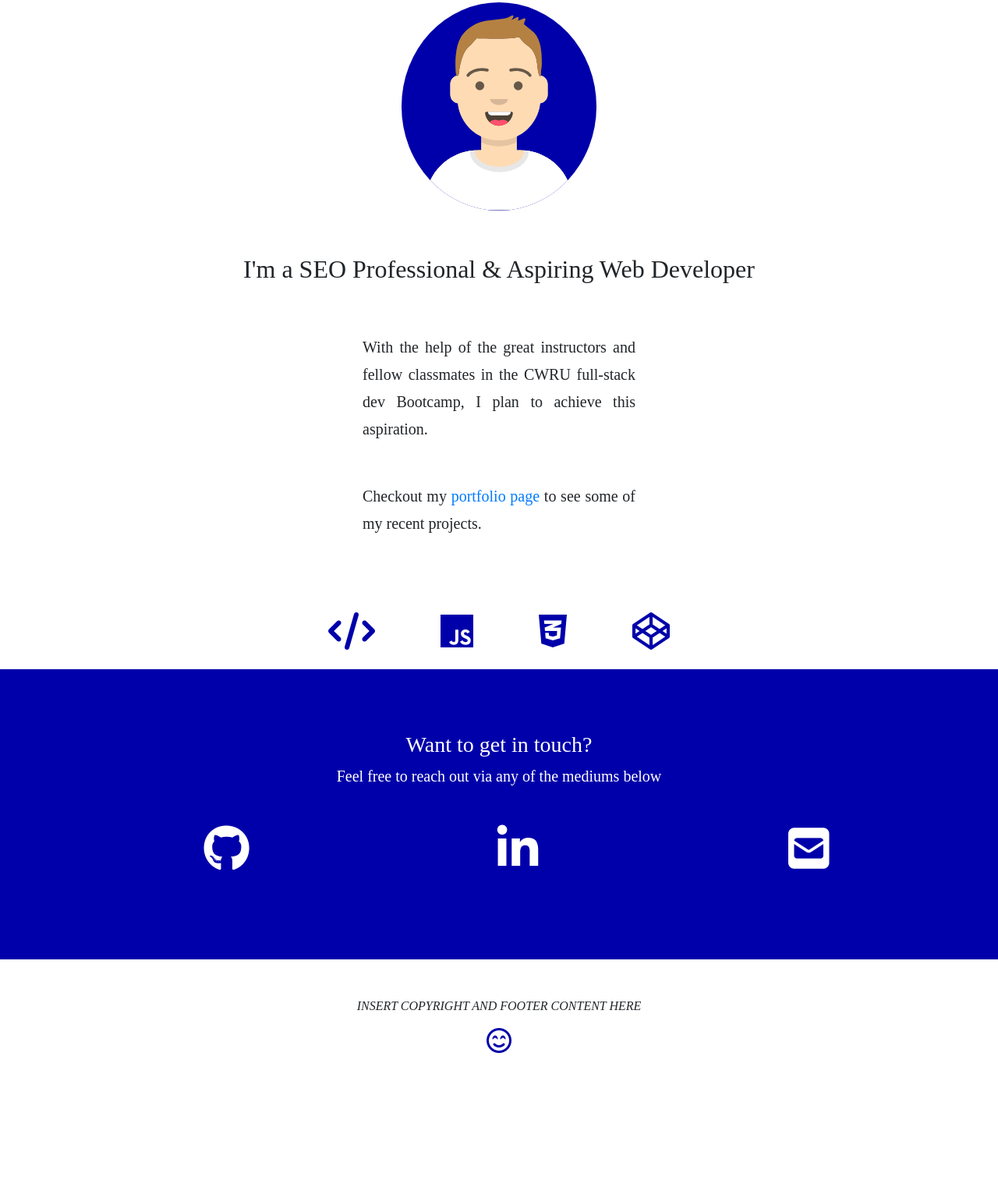
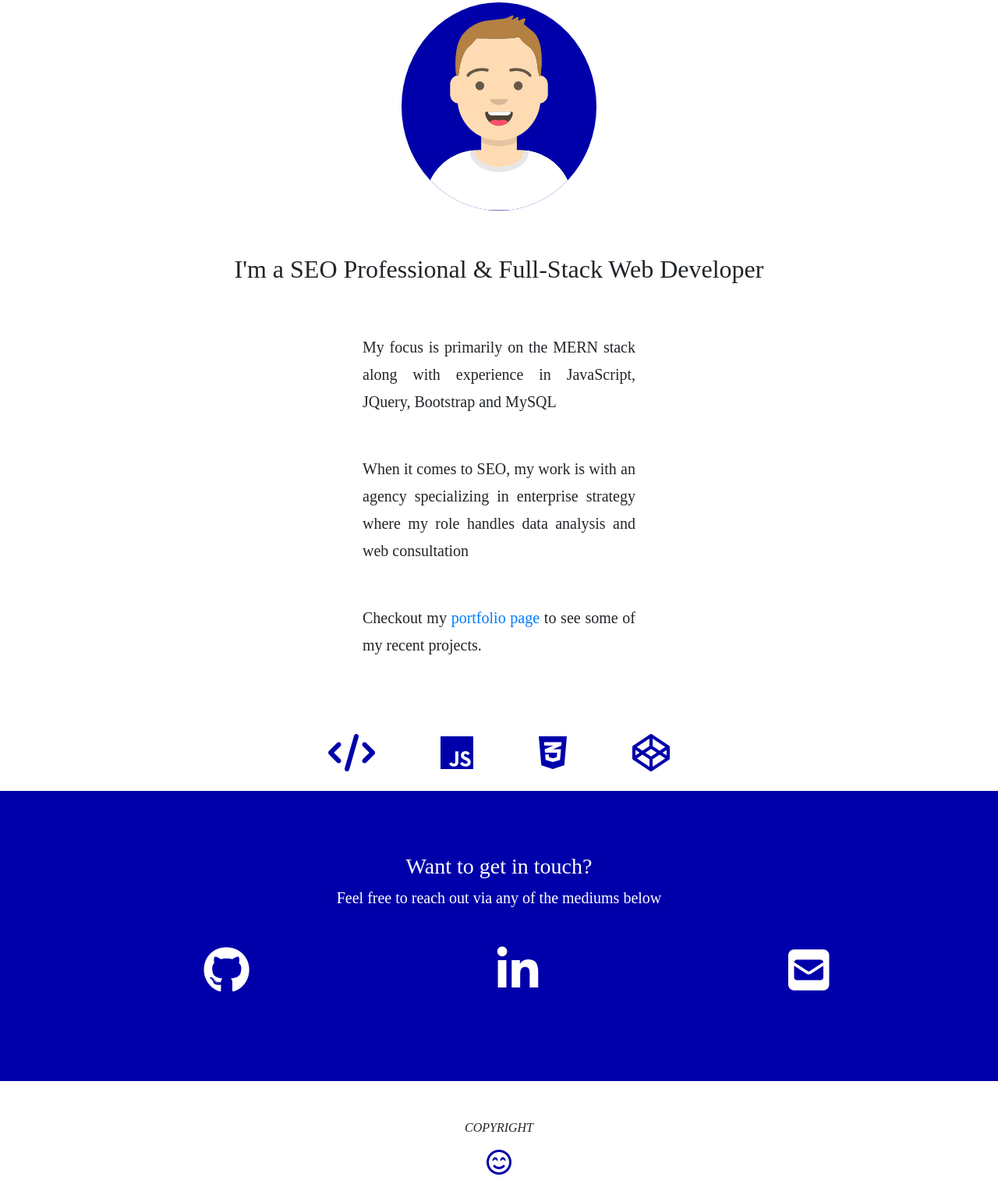
Before and after one commit to alexfuss/alexfuss.github.io, a plain HTML site: page index.html in a window 1280 px wide. Shown: the part 308-1817 px from the top of the page at 78% size. Before the commit the page ends 1685 px from the top, so only its background shows below. Drawn offline with nearby package versions, Linux system fonts and the light colour scheme; a web font is replaced by a local one.

Commit message:
Slightly tweaked the page content

```diff
--- a/index.html
+++ b/index.html
@@ -42,9 +42,12 @@
 
     <div class="collapse navbar-collapse" id="navbarSupportedContent">
       <ul class="navbar-nav mr-auto">
-        <li class="nav-item">
+
+        <!--The link below will eventually lead to a more in-depth about me page-->
+        <!--<li class="nav-item">
           <a class="nav-link" href="https://alexfuss.github.io/about-me/">About</a>
-        </li>
+        </li>-->
+
         <li class="nav-item">
           <a class="nav-link" href="https://alexfuss.github.io/portfolio/">Portfolio</a>
         </li>
@@ -65,10 +68,12 @@
             <!--Link below for Avatar comes from Cartoon Yourself Chrome extension-->
             <img src="./assets/Avatar-Maker.svg" alt="Alex Fuss" class="main-img">
                 <br>
-                    <h2>I'm a SEO Professional & Aspiring Web Developer</h2>
+                    <h2>I'm a SEO Professional & Full-Stack Web Developer</h2>
                 <br>
             <div class="main-desc">
-                <p class="lead">With the help of the great instructors and fellow classmates in the CWRU full-stack dev Bootcamp, I plan to achieve this aspiration.</p>
+                <p class="lead">My focus is primarily on the MERN stack along with experience in JavaScript, JQuery, Bootstrap and MySQL</p>
+                  <br>
+                <p class="lead">When it comes to SEO, my work is with an agency specializing in enterprise strategy where my role handles data analysis and web consultation</p>
                   <br>
                 <p class="lead">Checkout my <a href="https://alexfuss.github.io/portfolio/" >portfolio page</a> to see some of my recent projects.</p>
             </div>
@@ -116,7 +121,7 @@
       <div class="row">
         <div class="col-md-12 col-12 col-lg-12">
           <footer class="footer">
-            <p class="font-italic text-uppercase">Insert copyright and footer content here</p>
+            <p class="font-italic text-uppercase">Copyright</p>
                 <i class="far fa-smile-beam fa-2x" style="color:#00A;"></i>
         </footer>
         </div>
```
